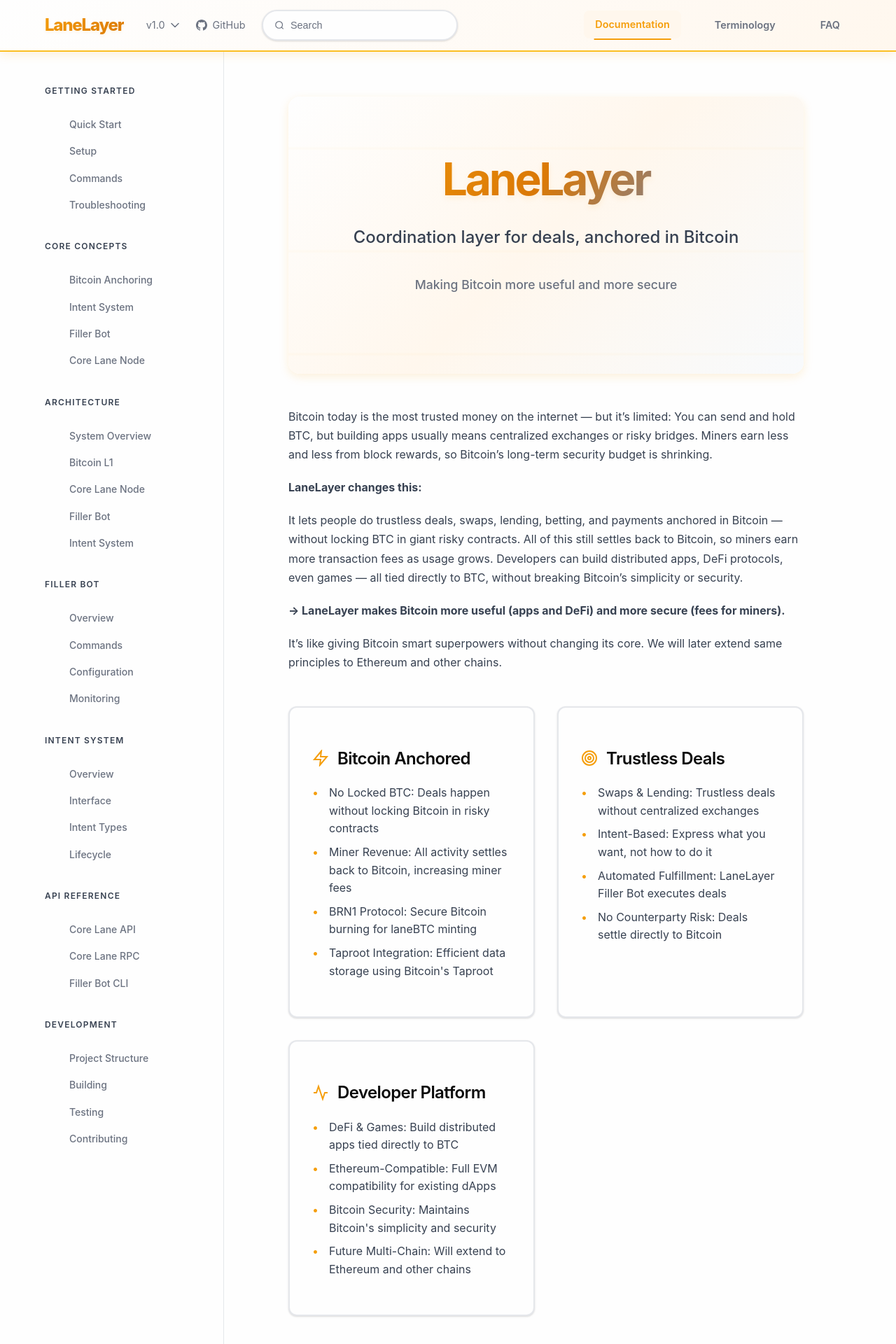
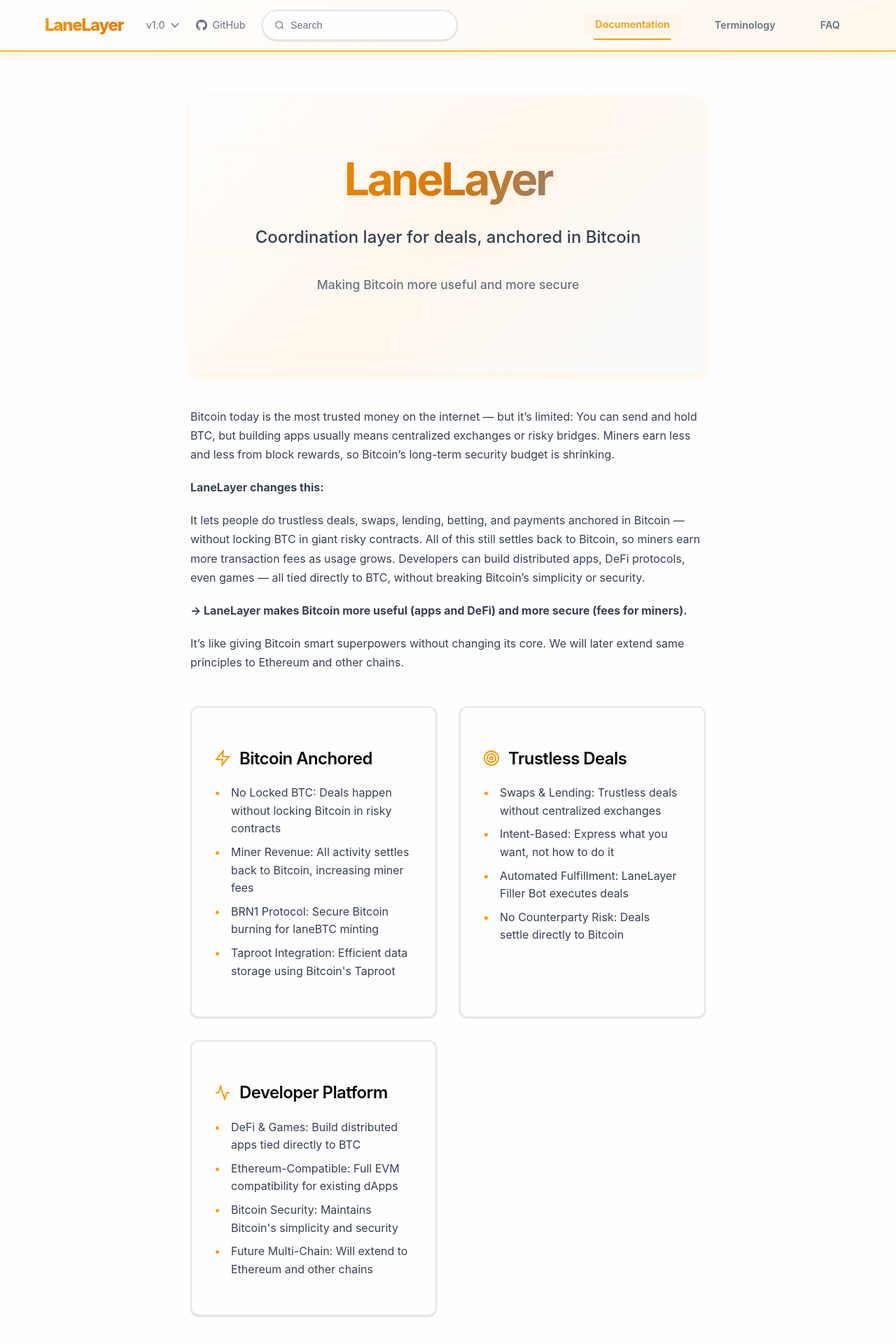
Before and after one commit to lanelayer/lanelayer.github.io, a Jekyll site: the page built from index.md, in a window 1280 px wide. Shown: the top 1920 px of the page at 70% size. Built offline with Jekyll 4.4.1, drawn with Linux system fonts in a browser that asks for light colours.

Commit message:
Fix homepage layout

```diff
--- a/_layouts/default.html
+++ b/_layouts/default.html
@@ -52,7 +52,7 @@
     </header>
 
     <!-- Main Layout -->
-    <div class="main-layout">
+    <div class="main-layout{% if page.layout == 'default' %} homepage{% endif %}">
         <!-- Sidebar -->
         <aside class="sidebar">
             <div class="sidebar-content">
--- a/assets/css/style.css
+++ b/assets/css/style.css
@@ -254,6 +254,22 @@
     min-height: calc(100vh - 72px);
     max-width: 1200px;
     margin: 0 auto;
+}
+
+/* Homepage specific layout - full width */
+.homepage .main-layout {
+    display: block;
+    max-width: 100%;
+}
+
+.homepage .main-content {
+    width: 100%;
+    max-width: 1200px;
+    margin: 0 auto;
+}
+
+.homepage .sidebar {
+    display: none;
 }
 
 /* Sidebar */
```
